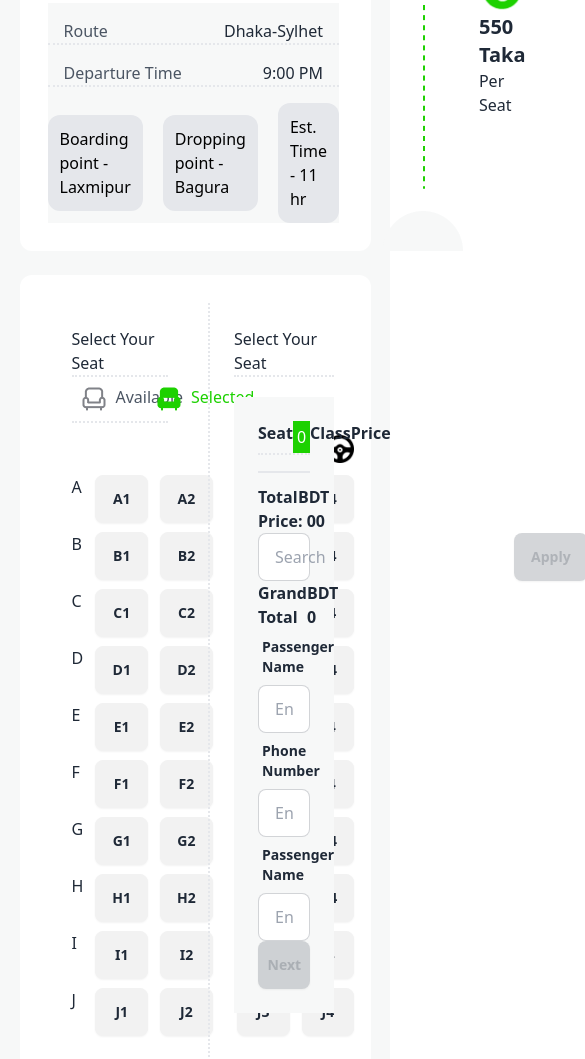
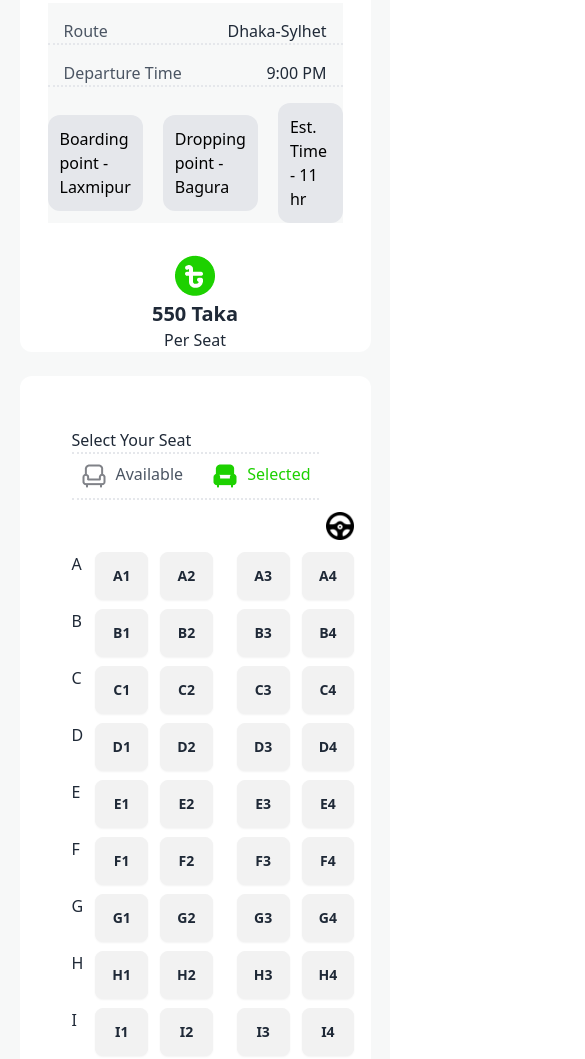
Before and after one commit to OMI786I/Assignment-5-reset, a plain HTML site: page index.html in a window 390 px wide. Shown: the part 1788-2847 px from the top of the page, 585 px wide, since content can reach past the window. Drawn offline with nearby package versions, Linux system fonts and the light colour scheme.

Commit message:
added responsiveness

```diff
--- a/index.html
+++ b/index.html
@@ -171,7 +171,7 @@
         You can easily book seat from our app. You can also see available seats
       </p>
       <div
-        class="flex gap-4 bg-white mt-6 items-center w-[90%] mx-auto justify-around rounded-xl"
+        class="md:flex gap-4 bg-white mt-6 items-center w-[90%] mx-auto justify-around rounded-xl"
       >
         <div class="p-7">
           <div class="flex justify-between">
@@ -218,7 +218,7 @@
             </div>
           </div>
         </div>
-        <img src="images/info-devider.png" />
+        <img src="images/info-devider.png" class="hidden md:inline" />
         <div class="flex flex-col items-center">
           <img src="images/fare.png" />
           <h1 class="text-xl font-bold">550 Taka</h1>
@@ -227,9 +227,9 @@
       </div>
       <!--seat plan section-->
       <div
-        class="bg-white mt-6 w-[90%] mx-auto rounded-xl p-7 flex justify-between gap-4"
+        class="bg-white mt-6 w-[90%] mx-auto rounded-xl p-7 flex justify-between gap-4 lg:flex-row flex-col md:flex-row"
       >
-        <div class="w-[49%] p-6">
+        <div class="md:w-[49%] p-6">
           <h1>Select Your Seat</h1>
           <div
             class="flex border-t-2 border-dotted border-b-2 justify-between p-2"
@@ -320,7 +320,7 @@
             </div>
           </div>
         </div>
-        <div class="w-[51%] p-6 border-l-2 border-dotted">
+        <div class="md:w-[51%] p-6 border-l-2 border-dotted">
           <h1 class="border-b-2 border-dotted">Select Your Seat</h1>
           <div class="bg-[#f7f8f8] p-6 mt-5">
             <div class="border-b-2 border-dotted flex justify-between">
@@ -395,7 +395,7 @@
             <div>
               <label class="form-control w-full max-w-xs">
                 <div class="label">
-                  <span class="label-text font-bold">Passenger Name</span>
+                  <span class="label-text font-bold">Email</span>
                 </div>
                 <input
                   type="email"
```
